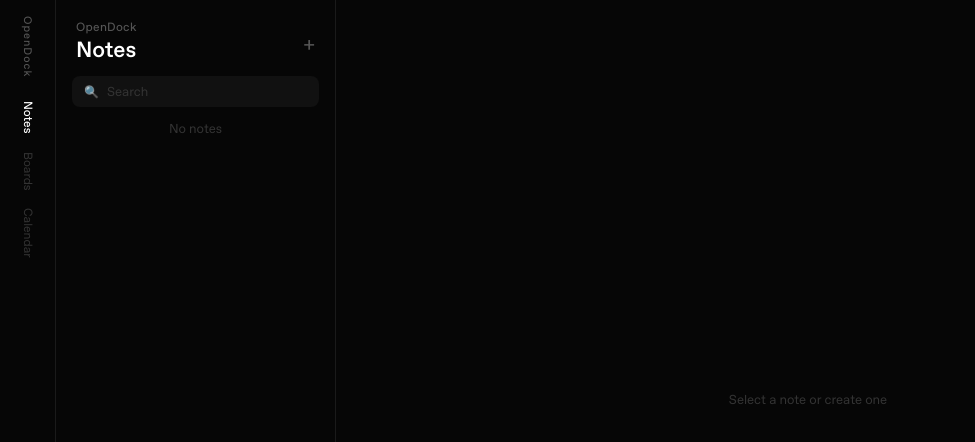
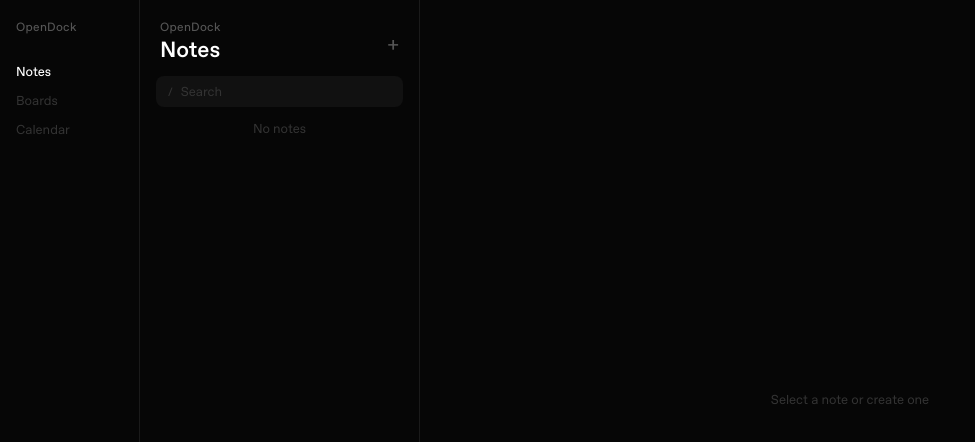
Before and after one commit to NoahSmiley/opendock-optimum, a React (Vite) app in the folder apps/opendock/: page / in a window 1280 px wide. Shown: the top 442 px of the page, without its empty margins (0-975 px from the left). Built offline with nearby package versions, Linux system fonts and the light colour scheme.

Commit message:
Fix nav rail to horizontal text, remove emoji, update search icon

```diff
--- a/apps/opendock/src/components/NotesList.tsx
+++ b/apps/opendock/src/components/NotesList.tsx
@@ -51,7 +51,7 @@ export function NotesList({ onSelect, onNew }: { onSelect: (id: string) => void;
       </div>
       <div className="tool-list-search">
         <div className="search-pill">
-          <span className="search-icon">&#x1F50D;</span>
+          <span className="search-icon">/</span>
           <input value={search} onChange={(e) => setSearch(e.target.value)} placeholder="Search" />
         </div>
       </div>
--- a/apps/opendock/src/styles.css
+++ b/apps/opendock/src/styles.css
@@ -21,19 +21,18 @@ button { font: inherit; background: none; border: none; color: var(--a-text); cu
 
 /* Desktop nav rail */
 .nav-rail {
-  width: 56px; background: var(--a-bg); border-right: 1px solid var(--a-border);
-  display: flex; flex-direction: column; align-items: center; padding: 16px 0;
+  width: 140px; background: var(--a-bg); border-right: 1px solid var(--a-border);
+  display: flex; flex-direction: column; padding: 20px 16px;
   -webkit-app-region: drag; flex-shrink: 0;
 }
 .nav-brand {
-  font: 500 11px var(--a-font); color: var(--a-text-faint); margin-bottom: 16px;
-  writing-mode: vertical-rl; text-orientation: mixed; letter-spacing: 1px;
+  font: 500 12px var(--a-font); color: var(--a-text-faint); margin-bottom: 24px;
+  letter-spacing: 0.3px;
 }
 .nav-tools { display: flex; flex-direction: column; gap: 2px; -webkit-app-region: no-drag; }
 .nav-tool {
-  writing-mode: vertical-rl; text-orientation: mixed;
-  font: 12px var(--a-font); color: var(--a-text-ghost); padding: 8px 4px;
-  transition: color 0.15s;
+  font: 13px var(--a-font); color: var(--a-text-ghost); padding: 6px 0;
+  transition: color 0.15s; text-align: left;
 }
 .nav-tool:hover { color: var(--a-text-muted); }
 .nav-tool.active { color: var(--a-text-active); font-weight: 500; }
```
